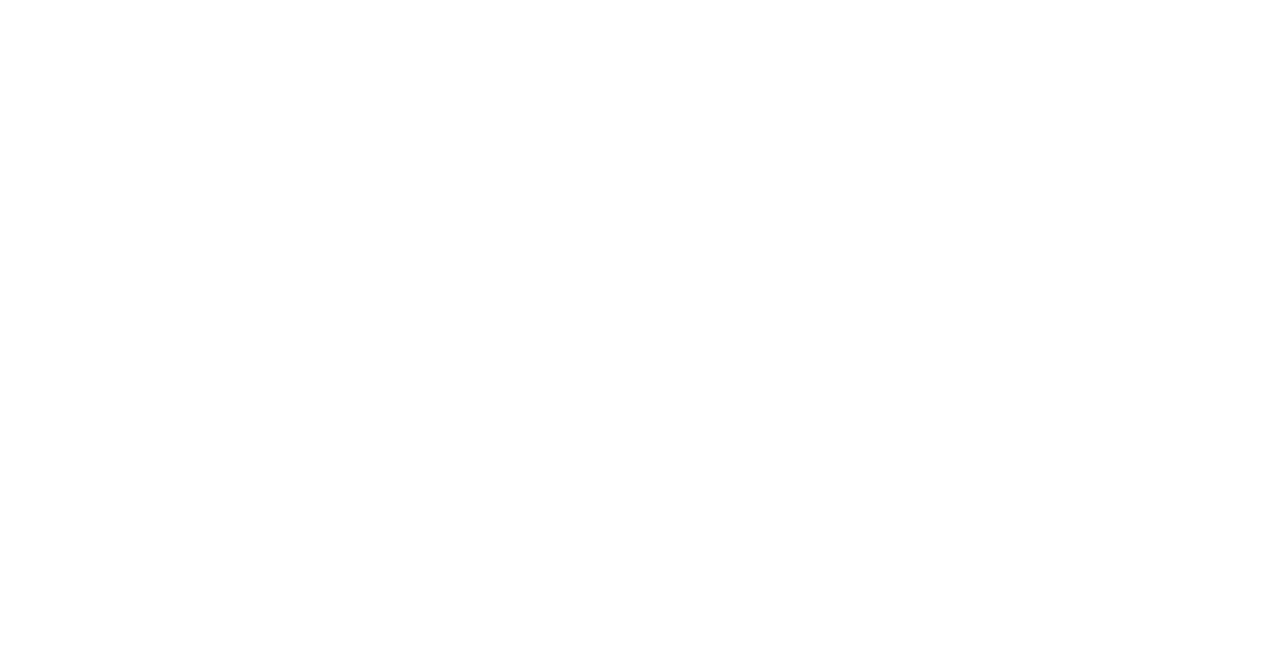
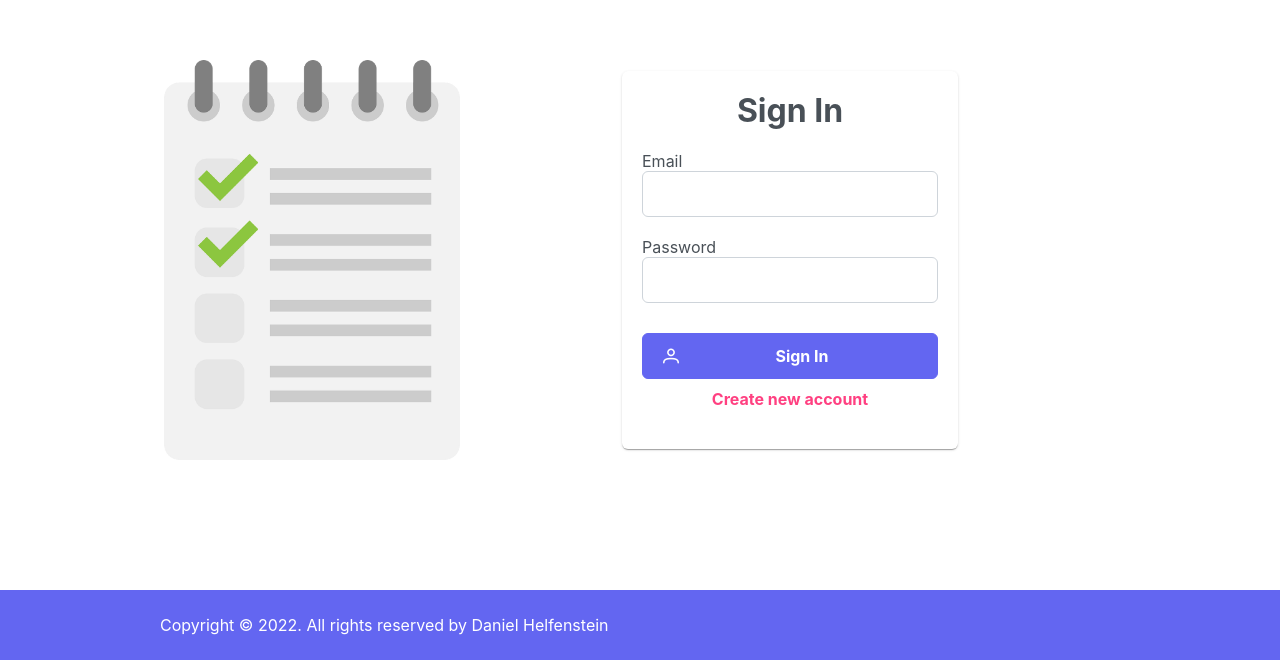
Before and after one commit to dahelfi/kanbanboardreact, a React (Create React App) app: page / in a window 1280 px wide. Shown: the part 140-800 px from the top of the page. Built offline with nearby package versions, Linux system fonts and the light colour scheme.

Commit message:
make signin/up work

```diff
--- a/src/App.tsx
+++ b/src/App.tsx
@@ -1,12 +1,31 @@
-import React from 'react';
-import logo from './assets/todo.png';
-import './App.css';
+import { useState } from 'react';
+import {BrowserRouter as Router, Routes, Route} from "react-router-dom"
+import { Login } from './components/Login';
+import { Board } from './components/Board';
+import './styles/App.scss';
+import "primereact/resources/themes/lara-light-indigo/theme.css";  //theme
+import "primereact/resources/primereact.min.css";                  //core css
+import "primeicons/primeicons.css";                                //icons
 
 function App() {
+  const [hasAuthenticated, setHasAuthenticated] = useState<boolean>(false);
   return (
-    <div className="App">
+   <Router>
+    <div className='App'>
 
+
+        <Routes>
+    {
+      !hasAuthenticated ?
+      <Route path="/" element={<Login/>}/>
+
+      :
+      <Route path="/board" element={<Board/>}/>
+
+    }
+    </Routes>
     </div>
+   </Router>
   );
 }
 
--- /dev/null
+++ b/src/components/Board.tsx
@@ -0,0 +1,7 @@
+import React from 'react'
+
+export const Board = () => {
+  return (
+    <div>Board</div>
+  )
+}
--- /dev/null
+++ b/src/components/Footer.tsx
@@ -0,0 +1,8 @@
+import React from 'react'
+import "../styles/footer.scss"
+
+export const Footer = () => {
+  return (
+    <div id="footer">Copyright © 2022. All rights reserved by Daniel Helfenstein</div>
+  )
+}
--- /dev/null
+++ b/src/components/Login.tsx
@@ -0,0 +1,29 @@
+import React, { useState } from 'react'
+import {Card} from "primereact/card"
+import {Button} from "primereact/button"
+import {InputText} from "primereact/inputtext"
+import todo from "../assets/todo.png"
+import "../styles/login.scss"
+import { Footer } from './Footer'
+import { SignInElement } from './SignInElement'
+import { SignUpElement } from './SignUpElement'
+
+
+export const Login = () => {
+    const [isSignedUp, setIsSignedUp] = useState <boolean> (true);
+
+  return (
+    <div className='login-window'>
+        <img src={todo}/>
+        {
+            isSignedUp ?
+            <SignInElement isNotSignedUp={()=>setIsSignedUp(false)}/>:
+            <SignUpElement isSignedUp={()=>setIsSignedUp(true)}/>
+        }
+
+    <Footer/>
+
+    </div>
+
+  )
+}
--- /dev/null
+++ b/src/components/SignInElement.tsx
@@ -0,0 +1,25 @@
+import React, { useState } from 'react'
+import {Card} from "primereact/card"
+import {Button} from "primereact/button"
+import {InputText} from "primereact/inputtext"
+import "../styles/login.scss"
+
+interface Props{
+    isNotSignedUp: () => void;
+}
+
+export const SignInElement = (props: Props) => {
+  return (
+    <Card id="card" style={{display: "flex", flexDirection: "column"}}>
+    <h1>Sign In</h1>
+    <label htmlFor="email" >Email</label>
+    <InputText className='input-field' type="text"  />
+    <label htmlFor="password" >Password</label>
+    <InputText className='input-field' type="password" />
+    <Button label="Sign In" icon="pi pi-user"  />
+    <div style={{display: "flex", justifyContent: "center", width: "100%"}}>
+    <div onClick={props.isNotSignedUp} className="add-account-button">Create new account</div>
+    </div>
+    </Card>
+  )
+}
--- /dev/null
+++ b/src/components/SignUpElement.tsx
@@ -0,0 +1,27 @@
+import React, { useState } from 'react'
+import {Card} from "primereact/card"
+import {Button} from "primereact/button"
+import {InputText} from "primereact/inputtext"
+import "../styles/login.scss"
+
+interface Props{
+    isSignedUp: () => void;
+}
+
+export const SignUpElement = (props: Props) => {
+  return (
+    <Card id="card" style={{display: "flex", flexDirection: "column"}}>
+    <h1>Sign up</h1>
+    <label htmlFor="username" >Username</label>
+    <InputText className='input-field' type="text"  />
+    <label htmlFor="email" >Email</label>
+    <InputText className='input-field' type="password" />
+    <label htmlFor="password" >Password</label>
+    <InputText className='input-field' type="password" />
+    <Button label="Sign up" icon="pi pi-user"  />
+    <div onClick={props.isSignedUp} style={{display: "flex", justifyContent: "center", width: "100%"}}>
+    <div className="add-account-button">Already signed Up</div>
+    </div>
+    </Card>
+  )
+}
--- a/src/index.tsx
+++ b/src/index.tsx
@@ -1,6 +1,6 @@
 import React from 'react';
 import ReactDOM from 'react-dom/client';
-import './index.css';
+import './styles/index.scss';
 import App from './App';
 import reportWebVitals from './reportWebVitals';
 
--- a/src/App.css
+++ b/src/styles/App.scss
@@ -1,5 +1,7 @@
 .App {
+  position: relative;
   text-align: center;
+
 }
 
 .App-logo {
--- /dev/null
+++ b/src/styles/footer.scss
@@ -0,0 +1,14 @@
+#footer{
+    background-color: #6366f1;
+    height: 70px;
+    position: fixed;
+    bottom: 0px;
+    left: 0px;
+    right: 0px;
+    color: white;
+    display: flex;
+    justify-content: flex-start;
+    align-items: center;
+    padding-left: 10em;
+
+}
--- /dev/null
+++ b/src/styles/login.scss
@@ -0,0 +1,63 @@
+.login-window{
+    display: flex;
+    height: 100vh;
+    justify-content: center;
+    align-items: center;
+    margin-right: 10rem;
+    img{
+        height: 400px;
+        width: 300px;
+        object-fit: contain;
+        margin-right: 5rem;
+
+    }
+}
+#card{
+    align-items: center;
+    width: 30%;
+    max-width: 400px;
+    margin-left: 5rem;
+    display: flex;
+    flex-direction: column;
+
+    h1{
+        margin-top: -20px;
+    }
+
+    .p-card-body {
+
+        display: flex;
+        flex-direction: column;
+        width: 100%;
+    }
+
+    label{
+        display: flex;
+
+    }
+
+    .add-account-button{
+        background-color: white;
+        color: #ff4081;
+        font-weight: bold;
+        cursor: pointer;
+        margin-top: 10px;
+        width: fit-content;
+
+        &:hover{
+            color: #f17aa2;
+        }
+
+    }
+
+    .input-field{
+        margin-bottom: 20px;
+        width: 100%;
+
+    }
+
+    Button{
+        margin-top: 10px;
+        width: 100%;
+    }
+}
```
Also changed, not shown: src/assets/logo.png (added), src/styles/index.scss (renamed from src/index.css).
